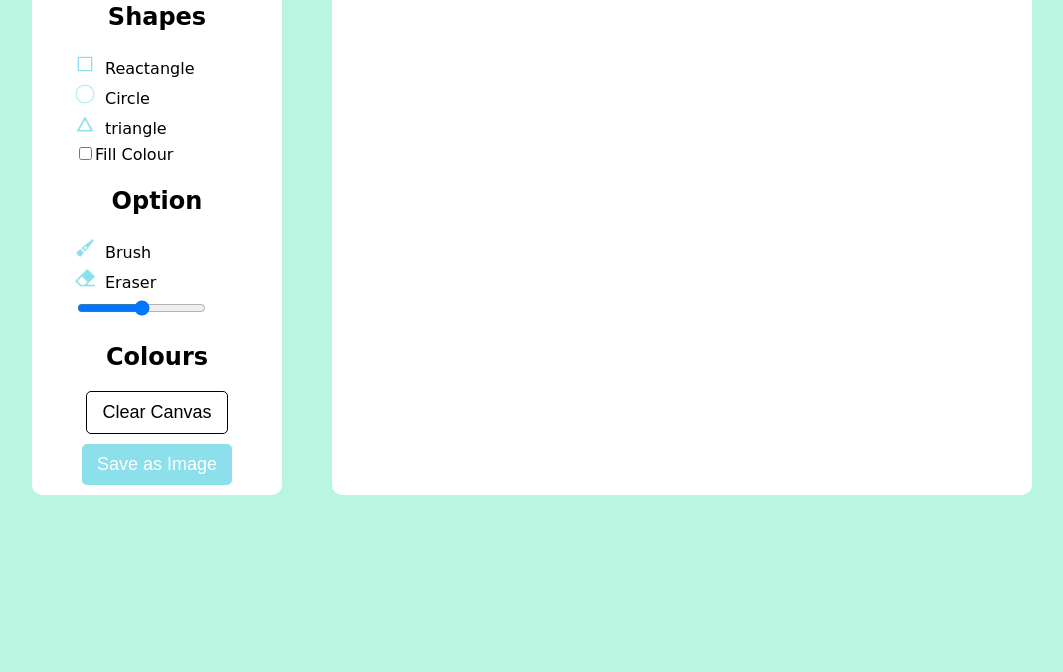
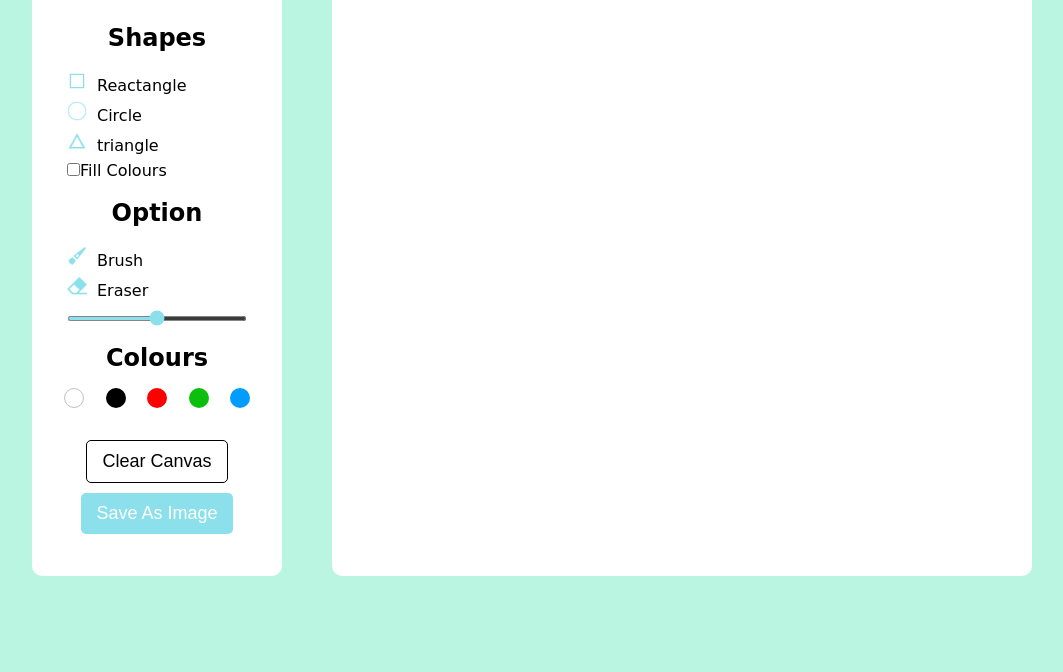
Before and after one commit to Izzah-Salam/PaintApp, a plain HTML site: page index.html in a window 1280 px wide. Shown: the part 137-809 px from the top of the page, without its empty margins (108-1171 px from the left). Drawn offline with Linux system fonts and the light colour scheme; a web font is replaced by a local one.

Commit message:
done with style now starting the functionality of paintApp

```diff
--- a/index.html
+++ b/index.html
@@ -21,27 +21,35 @@
                 <div class="row">
                     <h2>Shapes</h2>
                   <ul>
-                    <li><img src="./img/square.png" alt="">Reactangle</li>
-                    <li><img src="./img/circle.png" alt="">Circle</li>
-                    <li><img src="./img/traingle.png" alt="">triangle</li>
-                    <li><input type="checkbox">Fill Colour</li>
+                    <li><img src="./img/square.png" alt=""><span>Reactangle</span></li>
+                    <li><img src="./img/circle.png" alt=""><span>Circle</span></li>
+                    <li><img src="./img/traingle.png" alt=""><span>triangle</span></li>
+                    <li><input id="fillColour" type="checkbox"><label for="fillColour">Fill Colours</label></li>
                   </ul>
                 </div>
                 <div class="row">
                     <h2>Option</h2>
                   <ul>
-                    <li><img src="./img/brush.png" alt="">Brush</li>
-                    <li><img src="./img/eraser.png" alt="">Eraser</li>
-                    <li><input type="range"></li>
+                    <li><img src="./img/brush.png" alt=""><span>Brush</span></li>
+                    <li><img src="./img/eraser.png" alt=""><span>Eraser</span></li>
+                    <li><input type="range" id="size-slider"></li>
                   </ul>
                 </div>
-                <div class="row">
+                <div class="row colours">
                     <h2>Colours</h2>
+                    <ul class="options">
+                        <li class="option"></li>
+                        <li class="option"></li>
+                        <li class="option"></li>
+                        <li class="option"></li>
+                        <li class="option"><input type="color" id="colour-picker"></li>
+
+                    </ul>
 
                 </div>
-                <div class="row">
+                <div class="row btn">
                     <button class="clear">Clear Canvas</button>
-                    <button class="saveImg">Save as Image</button>
+                    <button class="saveImg">Save As Image</button>
 
                 </div>
             </div>
--- a/style.css
+++ b/style.css
@@ -1,3 +1,8 @@
+*{
+    margin: 0;
+    padding: 0;
+    box-sizing: border-box;
+}
 body{
     background-color: #baf5e1;
     font-family: 'Playpen Sans', cursive;
@@ -21,17 +26,29 @@ body{
 .toolsbar{
     background-color: white;
     border-radius: 10px;
-    border-bottom: 2rem;
+   padding: 2rem;
 }
 
 .drawingboard{
     border-radius: 10px;
    background-color: white;
-    width: 700px;
+    width: 100%;
+    min-width: 700px;
     height: 100%;
 }
+input[type=checkbox] {
+    accent-color: #8BE0EB;
+
+  }
+  input[type=range] {
+    accent-color: #8BE0EB;
+    width: 100%;
+    height: 5px;
+
+  }
 .row h2{
     text-align: center;
+    margin:1rem 0 ;
 }
 .row ul li{
     list-style:none ;
@@ -43,6 +60,9 @@ body{
 .row ul li img{
     width: 20px;
     margin-right: 10px;
+}
+.btn{
+    margin-top: 2rem;
 }
 
 .row button{
@@ -63,3 +83,60 @@ body{
     border: none;
     color: white;
 }
+.options{
+    display: flex;
+    justify-content: space-between;
+
+}
+.colours .option{
+    height: 20px;
+    width: 20px;
+
+    border-radius: 50%;
+position: relative;
+cursor: pointer;
+
+}
+
+.colours .option:nth-child(2){
+    background-color: black;
+
+}
+.colours .option:nth-child(3){
+    background-color: red;
+
+}
+.colours .option:nth-child(4){
+    background-color: rgb(12, 191, 12);
+
+}
+.colours .option:nth-child(5){
+    background-color: rgb(0, 157, 255);
+
+}
+.colours .option:nth-child(1){
+    background-color: #fff;
+    border: 1px solid #bfbfbf;
+
+}
+.options #colour-picker{
+    opacity: 0;
+    cursor: pointer;
+}
+.colours .option:hover::before{
+    position: absolute;
+    content: "";
+    top: 50%;
+    left: 50%;
+    height: 12px;
+    width: 12px;
+    background: inherit;
+    border-radius: inherit;
+    border: 2px solid #fff;
+    transform: translate(-50%,-50%);
+
+}
+
+.colours .option:first-child:hover::before{
+    border-color: #ccc;
+}
```
